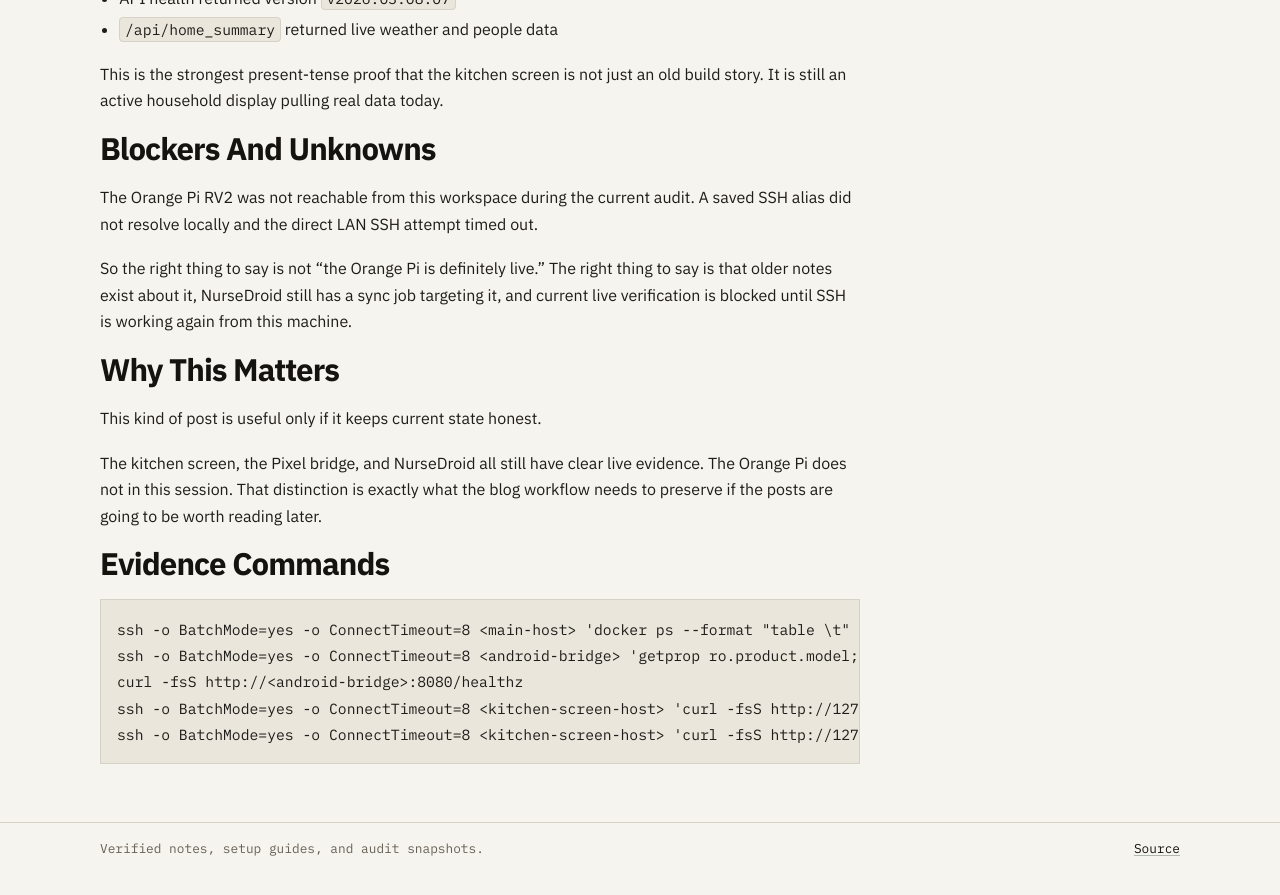
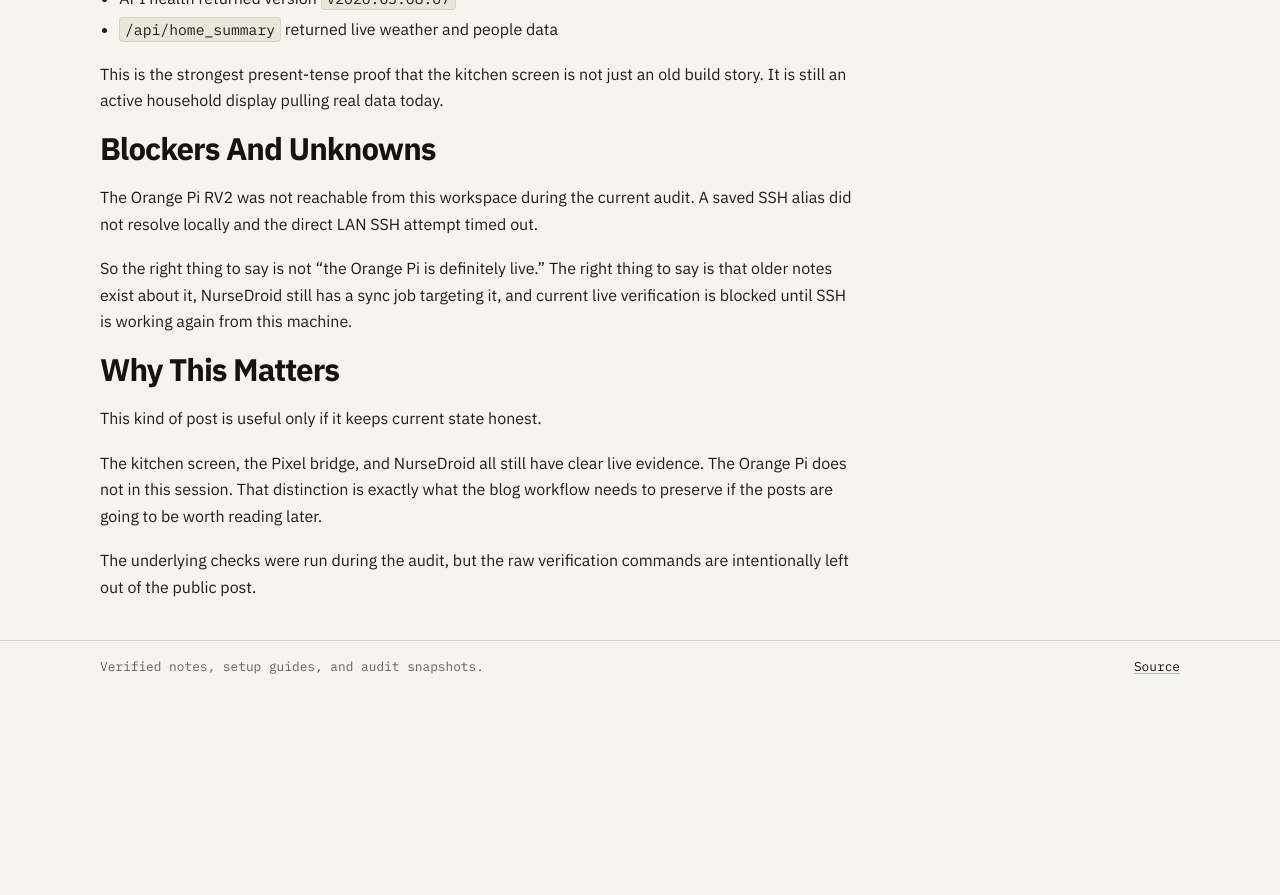
Before and after one commit to saphid/homelab-blog, a Jekyll site: the page built from _posts/2026-03-08-verified-homelab-audit-note.md, in a window 1280 px wide and 900 px high, scrolled down 1550 px. Shown: the top 895 px of the window. Built offline with Jekyll 4.4.1, drawn with Linux system fonts in a browser that asks for light colours; after the commit the page ends 2268 px from its top, so only the background shows below that.

Commit message:
Remove public evidence commands from audit note

````diff
--- a/_posts/2026-03-08-verified-homelab-audit-note.md
+++ b/_posts/2026-03-08-verified-homelab-audit-note.md
@@ -69,12 +69,4 @@ This kind of post is useful only if it keeps current state honest.
 
 The kitchen screen, the Pixel bridge, and NurseDroid all still have clear live evidence. The Orange Pi does not in this session. That distinction is exactly what the blog workflow needs to preserve if the posts are going to be worth reading later.
 
-## Evidence Commands
-
-```bash
-ssh -o BatchMode=yes -o ConnectTimeout=8 <main-host> 'docker ps --format "table {{.Names}}\t{{.Status}}" | sed -n "1,20p"'
-ssh -o BatchMode=yes -o ConnectTimeout=8 <android-bridge> 'getprop ro.product.model; getprop ro.product.device; pgrep -x sshd; pgrep -af android-ha-api.py || true'
-curl -fsS http://<android-bridge>:8080/healthz
-ssh -o BatchMode=yes -o ConnectTimeout=8 <kitchen-screen-host> 'curl -fsS http://127.0.0.1:8126/health'
-ssh -o BatchMode=yes -o ConnectTimeout=8 <kitchen-screen-host> 'curl -fsS http://127.0.0.1:8126/api/home_summary | head -c 600'
-```
+The underlying checks were run during the audit, but the raw verification commands are intentionally left out of the public post.
````
